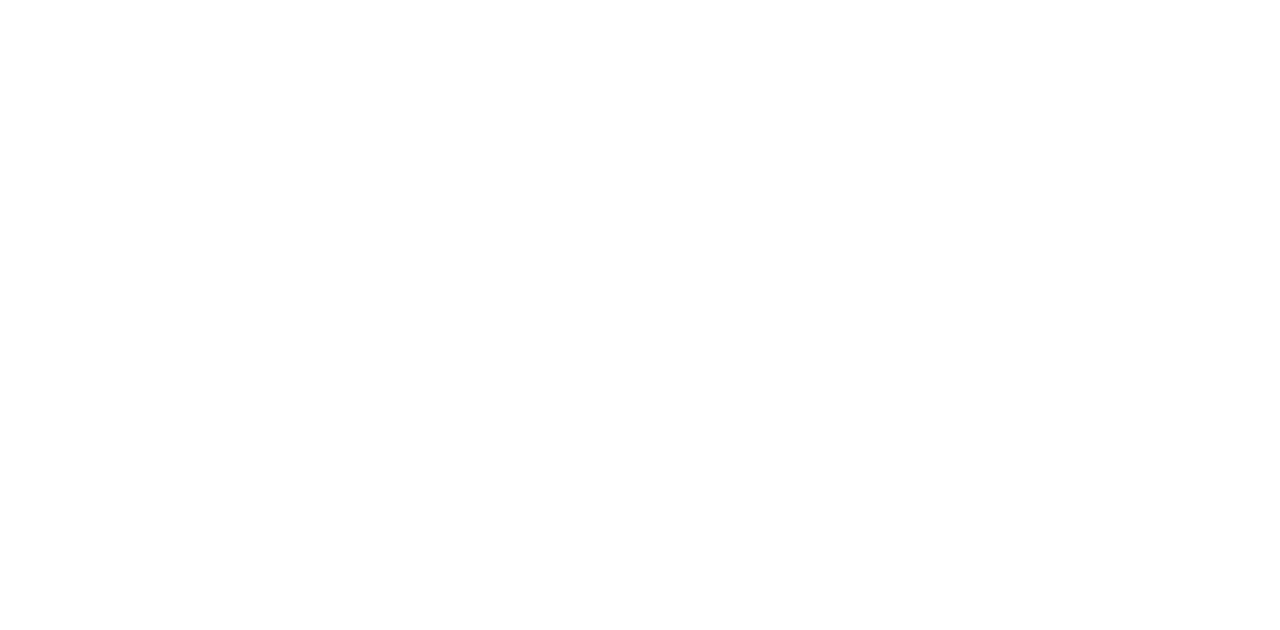
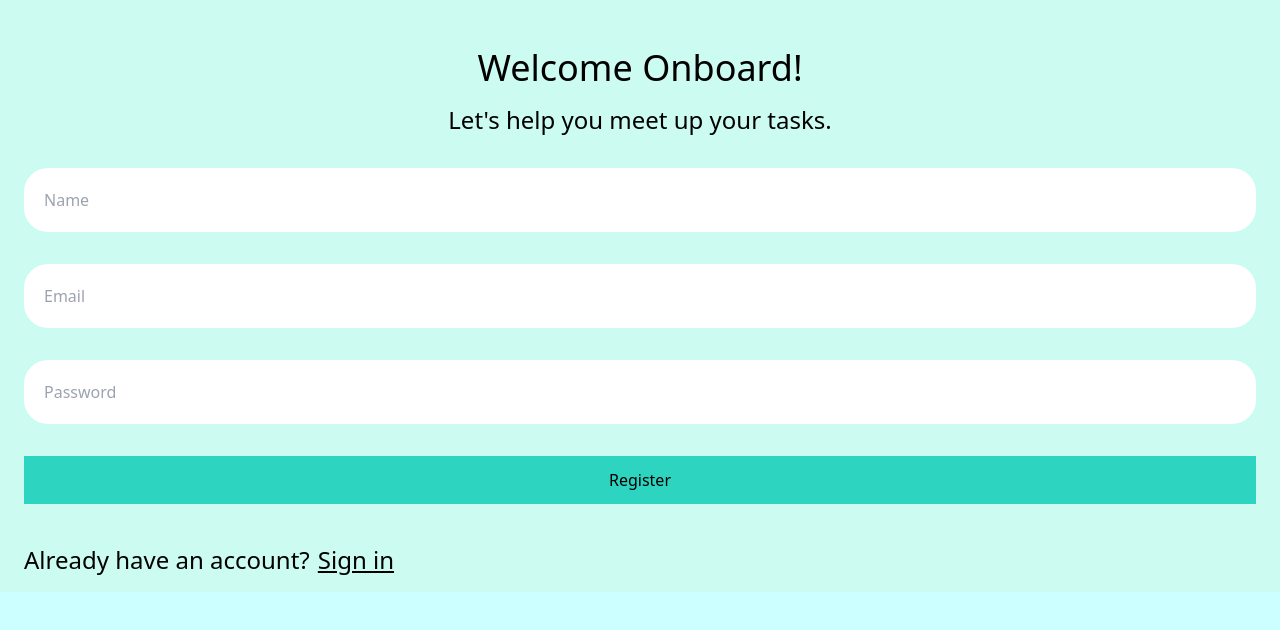
Before and after one commit to chiomaubaezuonu/todo, a React (Create React App) app: page /signup in a window 1280 px wide. Before the commit this address had no page. Shown: the top 630 px of the page. Built offline with nearby package versions, Linux system fonts and the light colour scheme.

Commit message:
Added Sign up and login pages

```diff
--- a/package.json
+++ b/package.json
@@ -10,6 +10,7 @@
     "@types/node": "^16.18.25",
     "@types/react": "^18.2.0",
     "@types/react-dom": "^18.2.1",
+    "firebase": "^9.21.0",
     "react": "^18.2.0",
     "react-dom": "^18.2.0",
     "react-scripts": "5.0.1",
--- a/src/App.css
+++ b/src/App.css
@@ -3,3 +3,7 @@
   margin: 0;
   box-sizing: border-box;
 }
+
+body{
+  background-color: #CCFFFF;
+}
--- a/src/App.tsx
+++ b/src/App.tsx
@@ -3,6 +3,8 @@
 import Home from './pages/Home';
 import { BrowserRouter, Routes, Route } from "react-router-dom";
 import TodoPage from './pages/TodoPage';
+import SignUp from './pages/SignUp';
+import Login from './pages/Login';
 
 const App: FC = () => {
   return (
@@ -10,6 +12,8 @@
       <BrowserRouter>
       <Routes>
         <Route path='/' element={ <Home /> } />
+        <Route path='/signup' element={ <SignUp /> } />
+        <Route path='/login' element={ <Login /> } />
         <Route path='/todo' element={ <TodoPage /> } />
       </Routes>
       </BrowserRouter>
--- /dev/null
+++ b/src/fbConfig.js
@@ -0,0 +1,19 @@
+// Import the functions you need from the SDKs you need
+import { initializeApp } from "firebase/app";
+import { getAuth } from "firebase/auth";
+import { getFirestore, collection, getDocs } from 'firebase/firestore';
+
+// Your web app's Firebase configuration
+const firebaseConfig = {
+  apiKey: "AIzaSyB6IyGJSskEQZAuXjtXu_2qC1aQJhHbVoY",
+  authDomain: "todo-app-b9706.firebaseapp.com",
+  projectId: "todo-app-b9706",
+  storageBucket: "todo-app-b9706.appspot.com",
+  messagingSenderId: "194143491327",
+  appId: "1:194143491327:web:c67ff6b8f4d709100768ca"
+};
+
+// Initialize Firebase
+ const app = initializeApp(firebaseConfig);
+export const db = getFirestore(app);
+export const auth = getAuth(app)
--- a/src/pages/Home.tsx
+++ b/src/pages/Home.tsx
@@ -15,7 +15,7 @@
                 <h3 className='text-3xl md:text-2xl text-black opacity-50 py-5 md:py-10'>Welcome to...</h3>
                 <h1 className='text-5xl md:text-4xl text-black py-5 md:py-10'>My Todo</h1>
                 <p className='text-2xl md:text-3xl text-black opacity-50 py-10'>Get things done and stay organized with My Todo App </p>
-                <Link to="/todo"> <button className='bg-blue-400 text-white rounded my-5 p-3 text-2xl cursor-pointer'>Get Started</button>
+                <Link to="/signup"> <button className='bg-blue-400 text-white rounded my-5 p-3 text-2xl cursor-pointer'>Get Started</button>
                 </Link>
             </div>
         </div>
--- /dev/null
+++ b/src/pages/Login.tsx
@@ -0,0 +1,45 @@
+import React, { ChangeEvent, FC, useState } from 'react';
+import { auth, db } from "../fbConfig";
+import { signInWithEmailAndPassword, getAuth } from "firebase/auth";
+import { Link, useNavigate } from 'react-router-dom';
+
+
+
+const Login: FC = () => {
+    //const auth = getAuth()
+    const navigate = useNavigate()
+    //const [currentUser, setCurrentUser] = useState<string>("")
+    const [email, setEmail] = useState<string>("")
+    const [password, setPassword] = useState<string>("")
+
+    const handleSubmit = (e:ChangeEvent<HTMLFormElement>) => {
+        e.preventDefault()
+        signInWithEmailAndPassword(auth, email, password)
+        .then((userCredential) =>{
+            if(userCredential){
+                navigate("/todo")
+                console.log(userCredential)
+            }
+        })
+    }
+    return (
+        <div className='bg-teal-100 h-full lg:h-full flex flex-col pt-12 lg:pt-4 pb-4  items-center'>
+            <form onSubmit={handleSubmit} className='w-full flex flex-col items-center'>
+                <h1 className='text-4xl mt-16 lg:mt-8 lg:mb-4 mb-8'>Welcome Onboard!</h1>
+                <p className='text-xl md:text-2xl mb-8'>Let's help you meet up your tasks.</p>
+                <div className='flex flex-col justify-center w-full px-6 items-center'>
+                    {/* <input onChange={(e) =>{setCurrentUser(e.target.value)}} value={currentUser} type='text' className='w-full p-5 mb-8 rounded-r-3xl rounded-l-3xl' placeholder='Name' /> */}
+                    <input onChange={(e) =>{setEmail(e.target.value)}} value={email} type='email' className='w-full p-5 mb-8 rounded-r-3xl rounded-l-3xl' placeholder='Email' />
+                    <input onChange={(e) =>{setPassword(e.target.value)}} value={password} type='password' className='w-full p-5 mb-8 rounded-r-3xl rounded-l-3xl' placeholder='Password' />
+                    <button type='submit' className='bg-teal-400 w-full px-4 py-3'>Login</button>
+                    <div className='flex mt-10 w-full'>
+                        <p className='text-xl lg:text-2xl mr-2' >Don't have an account?</p>
+                        <Link to='/todo' className='text-xl lg:text-2xl underline' >Sign Up</Link>
+                    </div>
+                </div>
+            </form>
+        </div>
+    )
+}
+
+export default Login
--- /dev/null
+++ b/src/pages/SignUp.tsx
@@ -0,0 +1,45 @@
+import React, { ChangeEvent, FC, useState } from 'react';
+import { auth } from "../fbConfig";
+import { createUserWithEmailAndPassword, getAuth } from "firebase/auth";
+import { Link, useNavigate } from 'react-router-dom';
+
+
+
+const SignUp: FC = () => {
+    //const auth = getAuth()
+    const navigate = useNavigate()
+    const [currentUser, setCurrentUser] = useState<string>("")
+    const [email, setEmail] = useState<string>("")
+    const [password, setPassword] = useState<string>("")
+
+    const handleSubmit = (e: ChangeEvent<HTMLFormElement>) => {
+        e.preventDefault()
+        createUserWithEmailAndPassword(auth, email, password)
+            .then((userCredential) => {
+                if (userCredential) {
+                    navigate("/login")
+                    console.log(userCredential)
+                }
+            })
+    }
+    return (
+        <div className='bg-teal-100 h-full lg:h-full flex flex-col pt-12 lg:pt-4 pb-4  items-center'>
+            <form onSubmit={handleSubmit} className='w-full flex flex-col items-center'>
+                <h1 className='text-4xl mt-16 lg:mt-8 lg:mb-4 mb-8'>Welcome Onboard!</h1>
+                <p className='text-xl md:text-2xl mb-8'>Let's help you meet up your tasks.</p>
+                <div className='flex flex-col justify-center w-full px-6 items-center'>
+                    <input onChange={(e) => { setCurrentUser(e.target.value) }} value={currentUser} type='text' className='w-full p-5 mb-8 rounded-r-3xl rounded-l-3xl' placeholder='Name' />
+                    <input onChange={(e) => { setEmail(e.target.value) }} value={email} type='email' className='w-full p-5 mb-8 rounded-r-3xl rounded-l-3xl' placeholder='Email' />
+                    <input onChange={(e) => { setPassword(e.target.value) }} value={password} type='password' className='w-full p-5 mb-8 rounded-r-3xl rounded-l-3xl' placeholder='Password' />
+                    <button type='submit' className='bg-teal-400 w-full px-4 py-3'>Register</button>
+                    <div className='flex mt-10 w-full'>
+                        <p className='text-xl lg:text-2xl mr-2' >Already have an account?</p>
+                        <Link to='/login' className='text-xl lg:text-2xl underline' >Sign in</Link>
+                    </div>
+                </div>
+            </form>
+        </div>
+    )
+}
+
+export default SignUp
```
Also changed, not shown: 1 other file (tests, documents, lock files or other folders).
